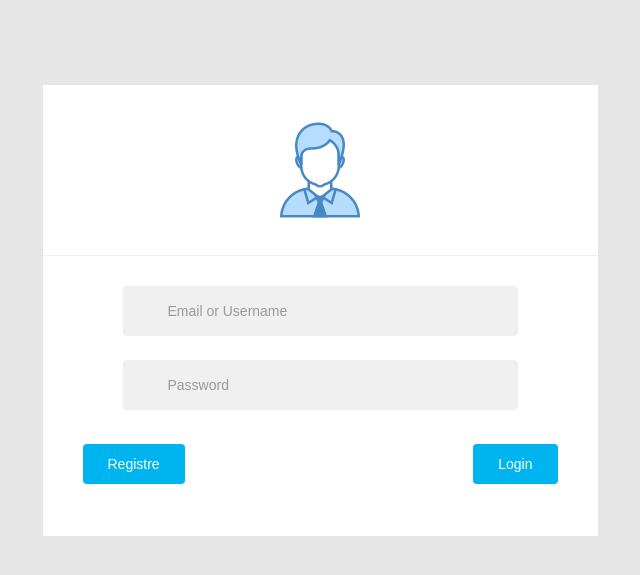
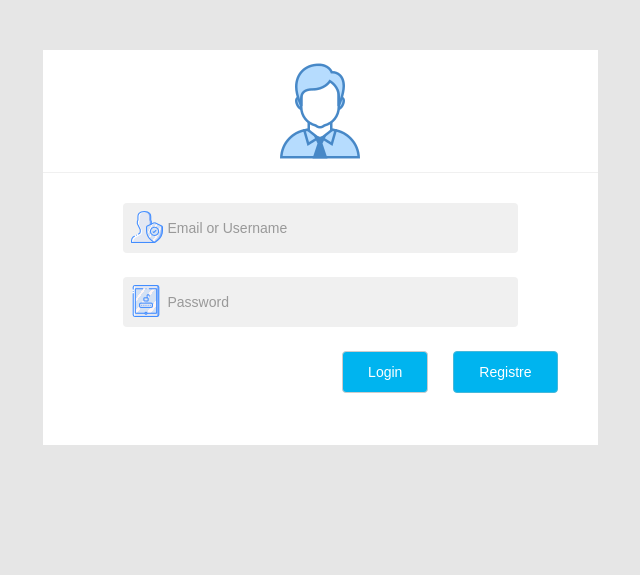
Before and after one commit to MonsefDev/firstapp, a PHP site: page /login.php in a window 1280 px wide. Shown: the top 575 px of the page, without its empty margins (320-960 px from the left). Run offline with PHP 8.4, Linux system fonts and the light colour scheme.

Commit message:
commit 2

```diff
--- a/login.php
+++ b/login.php
@@ -20,9 +20,11 @@ if($_SERVER["REQUEST_METHOD"] == "POST"){
     }
 
     // Check if password is empty
-    if(empty(trim($_POST['password']))){
-        $password_err = 'Please enter your password.';
+    if(empty(trim($_POST['password']))  && empty(trim($_POST['password'])) ){
+        $username_err = 'Entrer votre username.';
+        $password_err  = 'Entrer votre password.';
     } else{
+        $password = trim($_POST['username']);
         $password = trim($_POST['password']);
     }
 
@@ -53,15 +55,15 @@ if($_SERVER["REQUEST_METHOD"] == "POST"){
                             save the username to the session */
                             session_start();
                             $_SESSION['username'] = $username;
-                            header("location: welcome.php");
+                            header("location: index.php");
                         } else{
                             // Display an error message if password is not valid
-                            $password_err = 'The password you entered was not valid.';
+                            $password_err = 'Le mot de passe que vous avez fait est incorrect.';
                         }
                     }
                 } else{
                     // Display an error message if username doesn't exist
-                    $username_err = 'No account found with that username.';
+                    $password_err = "Aucun compte trouvé avec ce nom d'utilisateur.";
                 }
             } else{
                 echo "Oops! Something went wrong. Please try again later.";
@@ -134,16 +136,18 @@ if($_SERVER["REQUEST_METHOD"] == "POST"){
                          </span>
                     <div class="form-group <?php echo (!empty($username_err)) ? 'has-error' : ''; ?>">
                         <div class="form-group">
+                        <img id="username" src="username.png" alt="username">
                             <input type="text" class="form-control" id="inputEmail3" placeholder="Email or Username" name="username"  value="<?php echo $username; ?>" >
-                            <span class="help-block"><?php echo $username_err; ?></span>
+                            <span class="help-blocck"><?php echo $username_err; ?></span>
                             <i class="fa fa-user"></i>
                         </div>
 
                     </div>
                     <div class="form-group <?php echo (!empty($password_err)) ? 'has-error' : ''; ?>">
-                        <div class="form-group help">
+                        <div class="form-group">
+                        <img id="password" src="password.png" alt="password">
                             <input type="password" class="form-control" id="inputPassword3" name="password"  placeholder="Password">
-                            <span class="help-block"><?php echo $password_err; ?></span>
+                            <span class="help-blocck"><?php echo $password_err; ?></span>
                             <i class="fa fa-lock"></i>
                             <a href="#" class="fa fa-question-circle"></a>
                         </div>
@@ -151,13 +155,17 @@ if($_SERVER["REQUEST_METHOD"] == "POST"){
                     </div>
                     <div class="form-group">
                         <div>
-                            <a href="registre.php" class="btn btn-info" id="register">Registre</a>
+                            <a href="registre.php" class="btn btn-info">Registre</a>
+
 
 
                         </div>
+                        <div >
+                        <button id="btnlog" type="submit" class="btn btn-default" >Login</button>
+                        </div>
 
 
-                        <button type="submit" class="btn btn-default">Login</button>
+
                     </div>
                 </form>
             </div>
--- a/registre.php
+++ b/registre.php
@@ -153,7 +153,7 @@ if($_SERVER["REQUEST_METHOD"] == "POST"){
         <div class="row">
             <div class="col-md-offset-3 col-md-6">
                 <form class="form-horizontal" action="<?php echo htmlspecialchars($_SERVER["PHP_SELF"]); ?>" method="post">
-                    <span class="heading"><img src="register.png" alt="user">
+                    <span class="heading"><img src="user.png" alt="user">
                             </span>
                     <div class="form-group <?php echo (!empty($username_err)) ? 'has-error' : ''; ?>">
                         <div class="form-group">
@@ -187,7 +187,7 @@ if($_SERVER["REQUEST_METHOD"] == "POST"){
                           </div>
 
 
-                        <input type="submit" class="btn btn-primary" value="Submit">
+                        <input id="register" type="submit" class="btn btn-primary" value="Submit">
                     </div>
                 </form>
             </div>
--- a/style.css
+++ b/style.css
@@ -1,10 +1,13 @@
 body{
   background-color:  #e6e6e6;
+}
+  #btnlog,#register{
+  margin-right: 25px;
 }
 
 .form-bg{
  /* background: #00b4ef;*/
-  margin-top: 85px;
+  margin-top: 50px;
 }
 .form-horizontal{
   background: #fff;
@@ -13,9 +16,9 @@ body{
 }
 .form-horizontal .heading{
   display: block;
-  font-size: 35px;
+  font-size: 15px;
   font-weight: 700;
-  padding: 35px 0;
+  padding: 11px 0;
   border-bottom: 1px solid #f0f0f0;
   margin-bottom: 30px;
 }
@@ -30,7 +33,7 @@ body{
   box-shadow: none;
   padding: 0 20px 0 45px;
   height: 50px;
-  transition: all 0.3s ease 0s;
+
 }
 .form-horizontal .form-control:focus{
   background: #e0e0e0;
@@ -43,7 +46,7 @@ body{
   left: 60px;
   font-size: 17px;
   color: #c8c8c8;
-  transition : all 0.5s ease 0s;
+  /*transition : all 0.5s ease 0s;*/
 }
 .form-horizontal .form-control:focus + i{
   color: #00b4ef;
@@ -55,7 +58,7 @@ body{
   right: 60px;
   font-size: 20px;
   color: #808080;
-  transition: all 0.5s ease 0s;
+
 }
 .form-horizontal .fa-question-circle:hover{
   color: #000;
@@ -88,17 +91,15 @@ body{
   border: 3px solid #fff;
   border-top: none;
   border-right: none;
-  background: transparent;
+ /* background: transparent;
   opacity: 0;
   -webkit-transform: rotate(-45deg);
-  transform: rotate(-45deg);
+  transform: rotate(-45deg);*/
 }
 .form-horizontal .main-checkbox input[type=checkbox]{
   visibility: hidden;
 }
-.form-horizontal .main-checkbox input[type=checkbox]:checked + label:after{
-  opacity: 1;
-}
+
 .form-horizontal .text{
   float: left;
   margin-left: 7px;
@@ -112,9 +113,8 @@ body{
   color: #fff;
   background: #00b4ef;
   padding: 10px 25px;
-  border: none;
-  text-transform: capitalize;
-  transition: all 0.5s ease 0s;
+
+
 }
 @media only screen and (max-width: 479px){
   .form-horizontal .form-group{
@@ -129,7 +129,23 @@ body{
 }
 
 
+#logout{
+  float: right;
+  position: relative;
+  top: -60px;
+  left: -12px;
+}
 
-#inputEmail3,#register{
-  float: left;
-}
+ #username{
+  position: absolute;
+  top: 8px;
+  left: 48px;
+ }
+ #password{
+  position: absolute;
+  left: 47px;
+  top: 8px;
+ }
+ .help-blocck{
+   color:red;
+ }
```
Also changed, not shown: index.php (added, +69 -0 lines), password.png (added), username.png (added).
